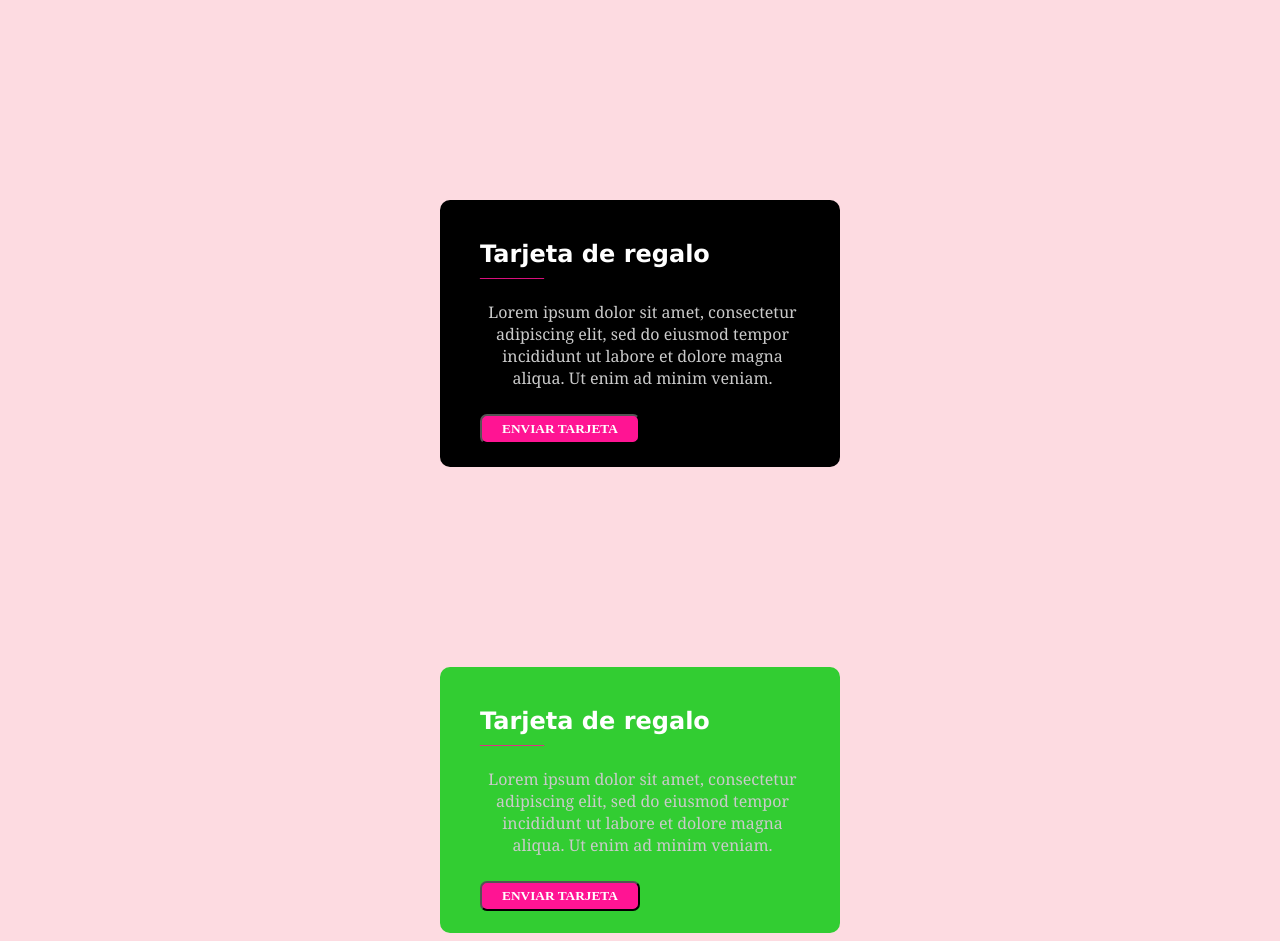
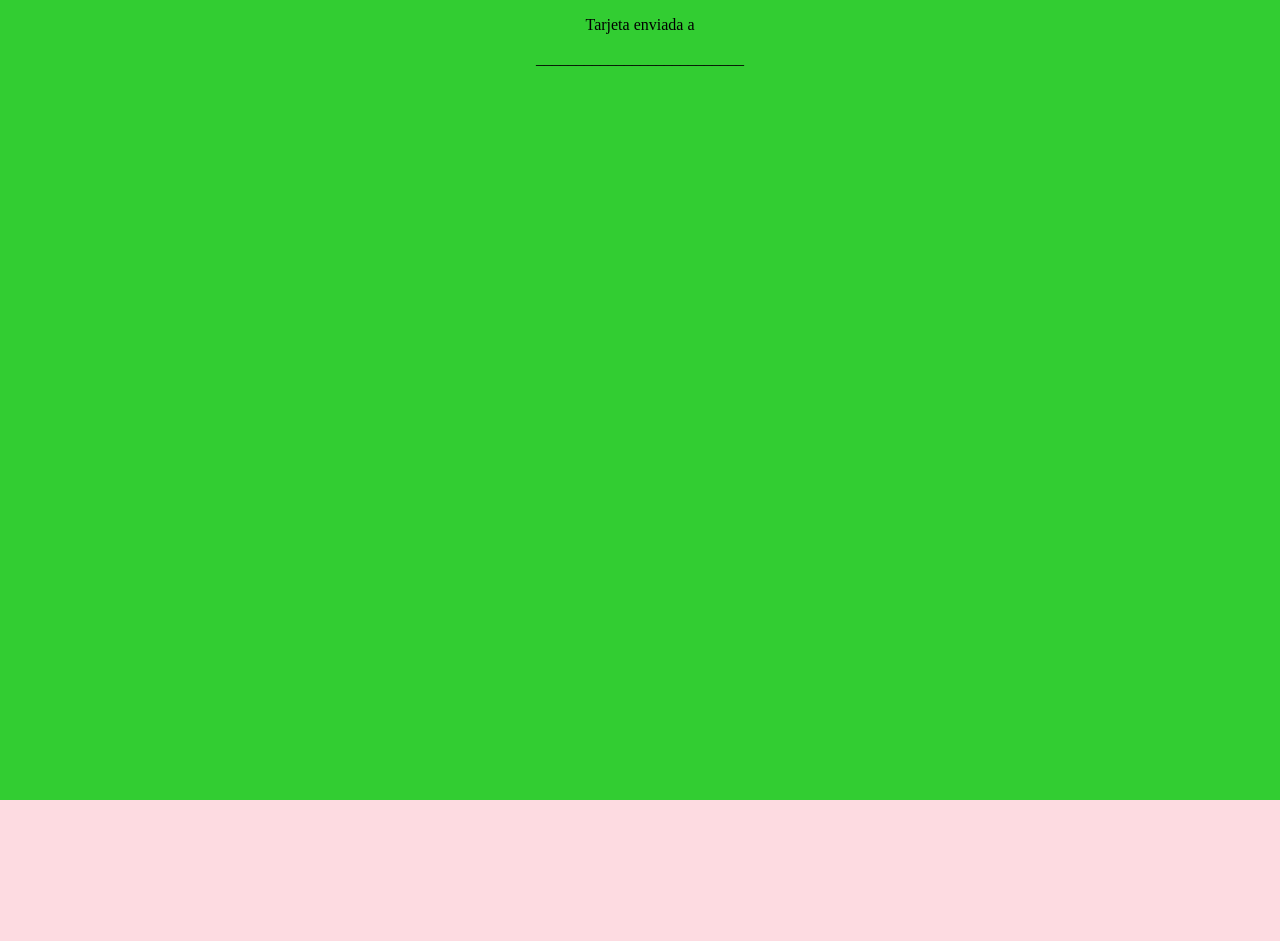
Before and after one commit to Jayson-A/TarjetaDeRegalo-1, a plain HTML site: page index.html in a window 1280 px wide. After the commit the page ends 800 px from the top, so only its background shows below. Drawn offline with Linux system fonts and the light colour scheme.

Commit message:
Ilustracion3

```diff
--- a/i.e. styles.css
+++ b/i.e. styles.css
@@ -1,6 +1,8 @@
 body {
-  background-color: rgb(253, 219, 225)
+  background-color: rgb(253, 219, 225);
+  margin: 0%;
 }
+
 .Tarjeta {
   align-content: initial;
   background-color: black;
@@ -8,6 +10,7 @@
   width: 400px;
   height: 200pt ;
   margin: 0pt auto;
+  display: none;
 }
 .titulo {
   font-family:Verdana, Geneva, Tahoma, sans-serif;
@@ -44,11 +47,8 @@
     background: white;
     color: deeppink !important;
 }
-//*Ilustracion 2*//
+/* Ilustracion 2 */
 
-body {
-  background-color: rgb(253, 219, 225)
-}
 .Tarjeta2 {
   align-content: initial;
   background-color:limegreen;
@@ -56,6 +56,7 @@
   width: 400px;
   height: 200pt ;
   margin: 0pt auto;
+  display: none;
 }
 .titulo2 {
   font-family:Verdana, Geneva, Tahoma, sans-serif;
@@ -78,7 +79,7 @@
   padding: 0px 30px 0px 30px;
 }
 .boton2 {
-  font-family:serif;
+  font-family:serif, verdana, Tahoma;
   font-weight: bold;
   color:white;
   background-color: deeppink;
@@ -92,3 +93,16 @@
     background: white;
     color: deeppink !important;
 }
+
+/* Ilustracion 3 */
+
+.Ilustracion3 {
+  background-color: limegreen;
+  text-align: center;
+  position : absolute;
+	width : 100%;
+	height : 100%;
+  display: non;
+
+
+}
--- a/index.html
+++ b/index.html
@@ -10,6 +10,7 @@
 
 <body>
 <main>
+
   <div class="Tarjeta">
 
     <h2 class="titulo">Tarjeta de regalo</h2>
@@ -23,10 +24,11 @@
       </p>
 
       <button class="boton" type="submit">ENVIAR TARJETA</button>
-        <!-- <input type="text"> -->
 
   </div>
-  <!-- Ilustracion 2-->
+
+  <!-- Ilustracion 2 -->
+
   <div class="Tarjeta2">
 
     <h2 class="titulo2">Tarjeta de regalo</h2>
@@ -39,10 +41,22 @@
             aliqua. Ut enim ad minim veniam.
       </p>
 
-      <button class="boton2" type="submit">ENVIAR TARJETA</button>
+      <button class="boton2" type="submit">CANCELAR</button>
+      <button class="boton2" type="submit">CONTINUAR</button>
         <!-- <input type="text"> -->
+  </div>
+
+<!-- Ilustracion 3 -->
+
+
+    <div class="Ilustracion3">
+
+      <p class="parrafo3">Tarjeta enviada a</p>
+
+    <div class="linea3">__________________________</div>
 
   </div>
+</div>
 </main>
 </body>
 </html>
```
